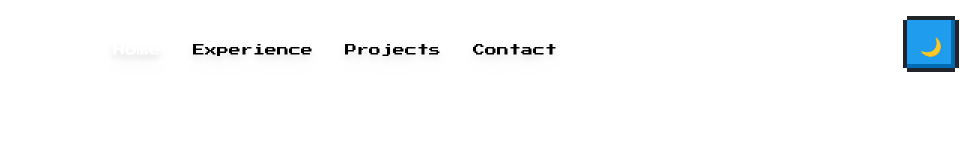
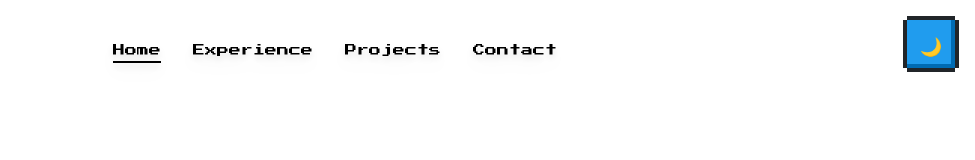
Before and after one commit to hieubui07/website, a Next.js app: page / in a window 1280 px wide. Both pictures are taken after a click on the button "Continue". Shown: the top 160 px of the page, without its empty margins (305-1280 px from the left). Built offline with nearby package versions, Linux system fonts and the light colour scheme.

Commit message:
update navbar

```diff
--- a/app/components/Navbar.tsx
+++ b/app/components/Navbar.tsx
@@ -77,7 +77,7 @@ const Navbar: React.FC<NavbarProps> = ({
               initial={{ opacity: 0, y: -20 }}
               animate={{ opacity: 1, y: 0 }}
               transition={{ duration: 0.5, ease: "easeOut" }}
-              className="flex justify-between items-center gap-8 text-[12px] text-black mb-0"
+              className="flex justify-between items-center gap-8 text-[12px] mb-0"
             >
               {navItems.map((item, index) => {
                 const isActive = activePage === item.href;
@@ -93,6 +93,7 @@ const Navbar: React.FC<NavbarProps> = ({
                     }}
                     whileHover={{ scale: 1.1 }}
                     whileTap={{ scale: 0.95 }}
+                    className="relative"
                   >
                     <Link
                       href={item.href}
@@ -105,33 +106,42 @@ const Navbar: React.FC<NavbarProps> = ({
                     >
                       <span
                         className={`relative group no-underline ${
-                          isActive ? "text-white font-bold" : "text-black"
+                          isActive ? "" : ""
                         }`}
-                        style={{ textDecoration: "none" }}
+                        style={{
+                          textDecoration: "none",
+                          color: "var(--text-color)",
+                        }}
                       >
                         {item.name}
                       </span>
-                      {isActive ? (
+                    </Link>
+                    {/* Active underline */}
+                    {isActive && (
                       <motion.span
-                          className="absolute bottom-0 left-0 h-[2px] w-full"
+                        className="absolute bottom-[-4px] left-0 h-[2px] w-full"
+                        style={{ backgroundColor: "var(--text-color)" }}
                         layoutId="activeIndicator"
+                        initial={{ width: 0 }}
+                        animate={{ width: "100%" }}
+                        transition={{ duration: 0.3 }}
                       />
-                      ) : (
+                    )}
+                    {/* Hover underline */}
+                    {!isActive && (
                       <motion.span
-                          className="absolute bottom-0 left-0 h-[2px] w-0"
+                        className="absolute bottom-[-4px] left-0 h-[2px]"
+                        style={{ backgroundColor: "var(--text-color)" }}
                         initial={{ width: "0%" }}
                         whileHover={{ width: "100%" }}
                         transition={{ duration: 0.3 }}
                       />
                     )}
-                    </Link>
                   </motion.li>
                 );
               })}
             </motion.ul>
           </div>
-
-          {/* Desktop Theme Toggle - right side */}
         </div>
 
         {/* Mobile Navigation Menu */}
@@ -142,7 +152,7 @@ const Navbar: React.FC<NavbarProps> = ({
               animate={{ opacity: 1, height: "90vh" }}
               exit={{ opacity: 0, height: 0 }}
               transition={{ type: "spring", stiffness: 300, damping: 30 }}
-              className="absolute w-full md:hidden flex flex-col justify-center items-center bg-[url(/grass.jpeg)] text-white z-10 overflow-hidden"
+              className="absolute w-full md:hidden flex flex-col justify-center items-center bg-black dark:bg-white text-white z-10 overflow-hidden"
             >
               {/* Mobile Navigation Items */}
               <ul className="flex flex-col justify-center items-center flex-1">
@@ -151,7 +161,7 @@ const Navbar: React.FC<NavbarProps> = ({
                   return (
                     <motion.li
                       key={item.name}
-                      className="py-8 text-center"
+                      className="py-8 text-center text-black relative"
                       initial={{ opacity: 0, y: 50 }}
                       animate={{ opacity: 1, y: 0 }}
                       transition={{
@@ -166,7 +176,7 @@ const Navbar: React.FC<NavbarProps> = ({
                         onClick={() => handleClose(item.href, item.action)}
                         className={`text-[20px] no-underline ${
                           isActive
-                            ? "text-white font-bold"
+                            ? "text-white"
                             : "text-black hover:text-white"
                         }`}
                         style={{ textDecoration: "none" }}
@@ -174,34 +184,20 @@ const Navbar: React.FC<NavbarProps> = ({
                         whileTap={{ scale: 0.9 }}
                       >
                         {item.name}
+                      </motion.button>
                       {isActive && (
                         <motion.div
-                            className="h-[2px] mt-1 mx-auto"
+                          className="h-[2px] mt-1 mx-auto bg-white"
                           layoutId="mobileActiveIndicator"
                           initial={{ width: "0%" }}
                           animate={{ width: "100%" }}
+                          transition={{ duration: 0.3 }}
                         />
                       )}
-                      </motion.button>
                     </motion.li>
                   );
                 })}
               </ul>
-
-              {/* Theme Toggle in Mobile Menu - bottom right */}
-              <motion.div
-                className="absolute bottom-8 right-8"
-                initial={{ opacity: 0, scale: 0.8 }}
-                animate={{ opacity: 1, scale: 1 }}
-                transition={{
-                  delay: 0.4,
-                  type: "spring",
-                  stiffness: 300,
-                  damping: 24,
-                }}
-              >
-                <ThemeToggle />
-              </motion.div>
             </motion.div>
           )}
         </AnimatePresence>
```
Lines whose indentation alone changed are shown as unchanged.
